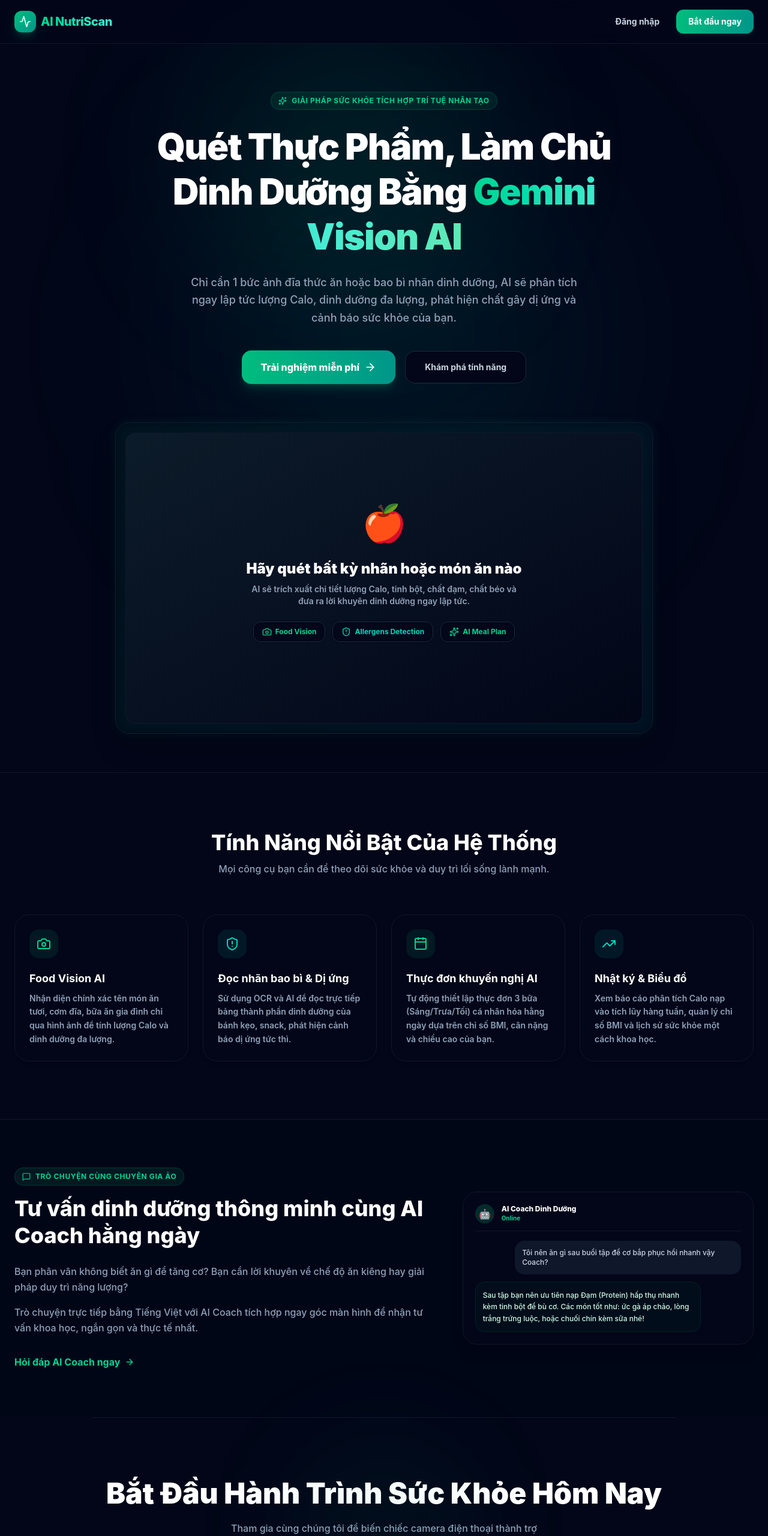
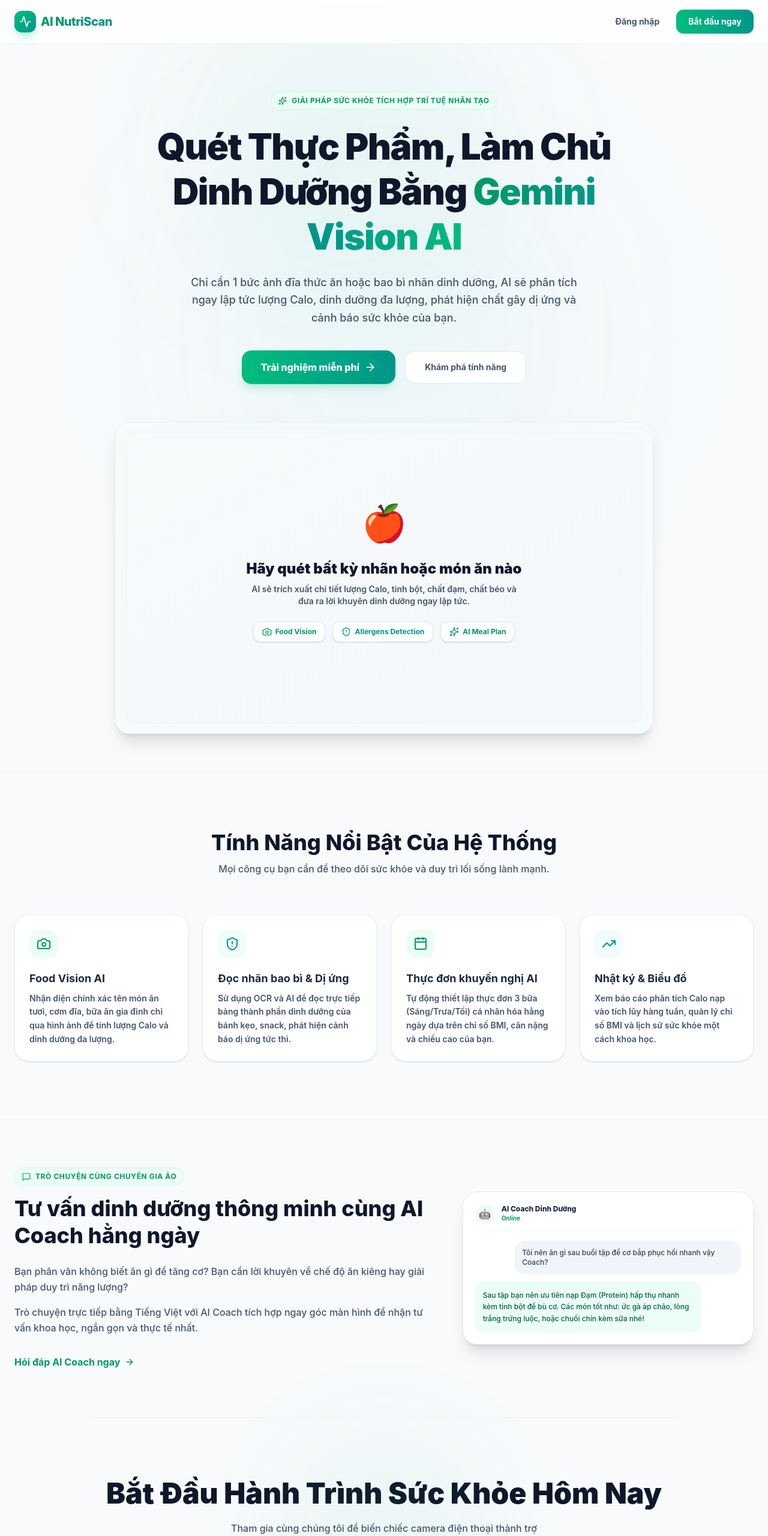
Before and after one commit to viethuy16062004/ai-food-scanner, a React (Vite) app in the folder frontend/: page / in a window 1280 px wide. Shown: the top 2560 px of the page at 60% size. Built offline with nearby package versions, Linux system fonts and the light colour scheme; no server answers.

Commit message:
style: change landing page background to light premium theme

```diff
--- a/frontend/src/components/user/LandingPage.jsx
+++ b/frontend/src/components/user/LandingPage.jsx
@@ -8,26 +8,26 @@
   const navigate = useNavigate();
 
   return (
-    <div className="min-h-screen bg-slate-950 text-slate-100 flex flex-col font-sans overflow-x-hidden selection:bg-emerald-500 selection:text-white">
+    <div className="min-h-screen bg-[#f8fafc] text-slate-800 flex flex-col font-sans overflow-x-hidden selection:bg-emerald-500 selection:text-white">
       {/* Decorative background glows */}
-      <div className="absolute top-0 left-1/4 w-[500px] h-[500px] bg-emerald-500/10 rounded-full blur-[120px] pointer-events-none"></div>
-      <div className="absolute top-1/3 right-1/4 w-[600px] h-[600px] bg-teal-500/10 rounded-full blur-[150px] pointer-events-none"></div>
+      <div className="absolute top-0 left-1/4 w-[500px] h-[500px] bg-emerald-500/5 rounded-full blur-[120px] pointer-events-none"></div>
+      <div className="absolute top-1/3 right-1/4 w-[600px] h-[600px] bg-teal-500/5 rounded-full blur-[150px] pointer-events-none"></div>
 
       {/* HEADER */}
-      <header className="sticky top-0 z-50 bg-slate-950/80 backdrop-blur-md border-b border-slate-900 px-6 py-4">
+      <header className="sticky top-0 z-50 bg-white/80 backdrop-blur-md border-b border-slate-100 px-6 py-4">
         <div className="max-w-7xl mx-auto flex items-center justify-between">
           <div className="flex items-center gap-2">
-            <div className="w-9 h-9 bg-gradient-to-br from-emerald-500 to-teal-600 rounded-xl flex items-center justify-center shadow-lg shadow-emerald-500/20">
+            <div className="w-9 h-9 bg-gradient-to-br from-emerald-500 to-teal-600 rounded-xl flex items-center justify-center shadow-lg shadow-emerald-500/25">
               <Activity className="w-5 h-5 text-white" />
             </div>
-            <span className="text-xl font-extrabold tracking-tight bg-gradient-to-r from-emerald-400 to-teal-300 bg-clip-text text-transparent">
+            <span className="text-xl font-extrabold tracking-tight bg-gradient-to-r from-emerald-600 to-teal-600 bg-clip-text text-transparent">
               AI NutriScan
             </span>
           </div>
           <div className="flex items-center gap-3">
             <button
               onClick={() => navigate("/login")}
-              className="text-sm font-bold text-slate-300 hover:text-white px-4 py-2.5 rounded-xl hover:bg-slate-900 transition-all focus:outline-none"
+              className="text-sm font-bold text-slate-600 hover:text-slate-900 px-4 py-2.5 rounded-xl hover:bg-slate-100 transition-all focus:outline-none"
             >
               Đăng nhập
             </button>
@@ -43,19 +43,19 @@
 
       {/* HERO SECTION */}
       <section className="relative pt-20 pb-16 px-6 max-w-7xl mx-auto text-center flex flex-col items-center">
-        <div className="inline-flex items-center gap-2 px-3 py-1.5 rounded-full bg-emerald-500/10 border border-emerald-500/20 text-emerald-400 text-xs font-bold uppercase tracking-wider mb-6">
+        <div className="inline-flex items-center gap-2 px-3 py-1.5 rounded-full bg-emerald-50 text-emerald-600 border border-emerald-100 text-xs font-bold uppercase tracking-wider mb-6">
           <Sparkles className="w-3.5 h-3.5" />
           Giải pháp sức khỏe tích hợp Trí tuệ nhân tạo
         </div>
 
-        <h1 className="text-4xl sm:text-6xl font-black tracking-tight text-white max-w-4xl leading-tight">
+        <h1 className="text-4xl sm:text-6xl font-black tracking-tight text-slate-900 max-w-4xl leading-tight">
           Quét Thực Phẩm, Làm Chủ Dinh Dưỡng Bằng{" "}
-          <span className="bg-gradient-to-r from-emerald-400 via-teal-300 to-emerald-300 bg-clip-text text-transparent">
+          <span className="bg-gradient-to-r from-emerald-600 via-teal-600 to-emerald-500 bg-clip-text text-transparent">
             Gemini Vision AI
           </span>
         </h1>
 
-        <p className="text-slate-400 text-base sm:text-lg max-w-2xl mt-6 leading-relaxed font-medium">
+        <p className="text-slate-600 text-base sm:text-lg max-w-2xl mt-6 leading-relaxed font-medium">
           Chỉ cần 1 bức ảnh đĩa thức ăn hoặc bao bì nhãn dinh dưỡng, AI sẽ phân tích ngay lập tức lượng Calo, dinh dưỡng đa lượng, phát hiện chất gây dị ứng và cảnh báo sức khỏe của bạn.
         </p>
 
@@ -69,30 +69,30 @@
           </button>
           <a
             href="#features"
-            className="w-full sm:w-auto text-slate-300 hover:text-white font-bold text-sm border border-slate-800 hover:border-slate-700 bg-slate-950 px-8 py-4 rounded-2xl transition-all hover:bg-slate-900 focus:outline-none text-center"
+            className="w-full sm:w-auto text-slate-600 hover:text-slate-950 font-bold text-sm border border-slate-200 hover:border-slate-300 bg-white px-8 py-4 rounded-2xl transition-all hover:bg-slate-50 focus:outline-none text-center"
           >
             Khám phá tính năng
           </a>
         </div>
 
         {/* Floating App Mockup Display */}
-        <div className="mt-16 w-full max-w-5xl rounded-3xl border border-slate-900 bg-slate-950/50 p-3 sm:p-4 backdrop-blur-md shadow-2xl relative">
-          <div className="absolute -inset-0.5 bg-gradient-to-r from-emerald-500/25 to-teal-500/25 rounded-3xl blur opacity-30 pointer-events-none"></div>
-          <div className="rounded-2xl border border-slate-900/80 overflow-hidden bg-slate-900 aspect-video flex items-center justify-center relative">
-            <div className="absolute inset-0 bg-gradient-to-br from-emerald-950/20 to-slate-950 flex flex-col items-center justify-center p-6 text-center">
+        <div className="mt-16 w-full max-w-5xl rounded-3xl border border-slate-100 bg-white/60 p-3 sm:p-4 backdrop-blur-md shadow-xl relative">
+          <div className="absolute -inset-0.5 bg-gradient-to-r from-emerald-500/10 to-teal-500/10 rounded-3xl blur opacity-30 pointer-events-none"></div>
+          <div className="rounded-2xl border border-slate-100 overflow-hidden bg-slate-50 aspect-video flex items-center justify-center relative">
+            <div className="absolute inset-0 bg-gradient-to-br from-emerald-50/10 to-slate-100/50 flex flex-col items-center justify-center p-6 text-center">
               <span className="text-6xl mb-4 animate-bounce">🍎</span>
-              <h3 className="text-xl sm:text-2xl font-black text-white">Hãy quét bất kỳ nhãn hoặc món ăn nào</h3>
-              <p className="text-slate-400 text-xs sm:text-sm mt-2 max-w-md font-semibold">
+              <h3 className="text-xl sm:text-2xl font-black text-slate-900">Hãy quét bất kỳ nhãn hoặc món ăn nào</h3>
+              <p className="text-slate-600 text-xs sm:text-sm mt-2 max-w-md font-semibold">
                 AI sẽ trích xuất chi tiết lượng Calo, tinh bột, chất đạm, chất béo và đưa ra lời khuyên dinh dưỡng ngay lập tức.
               </p>
               <div className="mt-6 flex gap-3 flex-wrap justify-center">
-                <span className="bg-slate-950/80 text-xs font-bold px-3.5 py-2 rounded-xl border border-slate-800 text-emerald-400 flex items-center gap-1.5 shadow-sm">
+                <span className="bg-white text-xs font-bold px-3.5 py-2 rounded-xl border border-slate-200 text-emerald-600 flex items-center gap-1.5 shadow-sm">
                   <Camera className="w-4 h-4" /> Food Vision
                 </span>
-                <span className="bg-slate-950/80 text-xs font-bold px-3.5 py-2 rounded-xl border border-slate-800 text-teal-400 flex items-center gap-1.5 shadow-sm">
+                <span className="bg-white text-xs font-bold px-3.5 py-2 rounded-xl border border-slate-200 text-teal-600 flex items-center gap-1.5 shadow-sm">
                   <ShieldAlert className="w-4 h-4" /> Allergens Detection
                 </span>
-                <span className="bg-slate-950/80 text-xs font-bold px-3.5 py-2 rounded-xl border border-slate-800 text-emerald-400 flex items-center gap-1.5 shadow-sm">
+                <span className="bg-white text-xs font-bold px-3.5 py-2 rounded-xl border border-slate-200 text-emerald-600 flex items-center gap-1.5 shadow-sm">
                   <Sparkles className="w-4 h-4" /> AI Meal Plan
                 </span>
               </div>
@@ -102,57 +102,57 @@
       </section>
 
       {/* FEATURES SECTION */}
-      <section id="features" className="py-24 px-6 max-w-7xl mx-auto border-t border-slate-900 relative">
+      <section id="features" className="py-24 px-6 max-w-7xl mx-auto border-t border-slate-100 relative">
         <div className="text-center mb-16">
-          <h2 className="text-3xl sm:text-4xl font-extrabold text-white">
+          <h2 className="text-3xl sm:text-4xl font-extrabold text-slate-900">
             Tính Năng Nổi Bật Của Hệ Thống
           </h2>
-          <p className="text-slate-400 text-sm sm:text-base mt-3 max-w-xl mx-auto font-medium">
+          <p className="text-slate-600 text-sm sm:text-base mt-3 max-w-xl mx-auto font-medium">
             Mọi công cụ bạn cần để theo dõi sức khỏe và duy trì lối sống lành mạnh.
           </p>
         </div>
 
         <div className="grid grid-cols-1 md:grid-cols-2 lg:grid-cols-4 gap-6">
           {/* Card 1 */}
-          <div className="p-6 bg-slate-950 border border-slate-900 rounded-3xl hover:border-emerald-500/30 transition-all hover:-translate-y-1 shadow-md hover:shadow-emerald-500/5 group">
-            <div className="w-12 h-12 bg-emerald-500/10 text-emerald-400 rounded-2xl flex items-center justify-center mb-5 group-hover:scale-110 transition-transform">
+          <div className="p-6 bg-white border border-slate-100 rounded-3xl hover:border-emerald-500/30 transition-all hover:-translate-y-1 shadow-sm hover:shadow-lg hover:shadow-emerald-500/5 group">
+            <div className="w-12 h-12 bg-emerald-50 text-emerald-600 rounded-2xl flex items-center justify-center mb-5 group-hover:scale-110 transition-transform">
               <Camera className="w-6 h-6" />
             </div>
-            <h3 className="text-lg font-bold text-white mb-2">Food Vision AI</h3>
-            <p className="text-slate-400 text-xs sm:text-sm leading-relaxed font-semibold">
+            <h3 className="text-lg font-bold text-slate-800 mb-2">Food Vision AI</h3>
+            <p className="text-slate-600 text-xs sm:text-sm leading-relaxed font-semibold">
               Nhận diện chính xác tên món ăn tươi, cơm đĩa, bữa ăn gia đình chỉ qua hình ảnh để tính lượng Calo và dinh dưỡng đa lượng.
             </p>
           </div>
 
           {/* Card 2 */}
-          <div className="p-6 bg-slate-950 border border-slate-900 rounded-3xl hover:border-emerald-500/30 transition-all hover:-translate-y-1 shadow-md hover:shadow-emerald-500/5 group">
-            <div className="w-12 h-12 bg-teal-500/10 text-teal-400 rounded-2xl flex items-center justify-center mb-5 group-hover:scale-110 transition-transform">
+          <div className="p-6 bg-white border border-slate-100 rounded-3xl hover:border-emerald-500/30 transition-all hover:-translate-y-1 shadow-sm hover:shadow-lg hover:shadow-emerald-500/5 group">
+            <div className="w-12 h-12 bg-teal-50 text-teal-600 rounded-2xl flex items-center justify-center mb-5 group-hover:scale-110 transition-transform">
               <ShieldAlert className="w-6 h-6" />
             </div>
-            <h3 className="text-lg font-bold text-white mb-2">Đọc nhãn bao bì & Dị ứng</h3>
-            <p className="text-slate-400 text-xs sm:text-sm leading-relaxed font-semibold">
+            <h3 className="text-lg font-bold text-slate-800 mb-2">Đọc nhãn bao bì & Dị ứng</h3>
+            <p className="text-slate-600 text-xs sm:text-sm leading-relaxed font-semibold">
               Sử dụng OCR và AI để đọc trực tiếp bảng thành phần dinh dưỡng của bánh kẹo, snack, phát hiện cảnh báo dị ứng tức thì.
             </p>
           </div>
 
           {/* Card 3 */}
-          <div className="p-6 bg-slate-950 border border-slate-900 rounded-3xl hover:border-emerald-500/30 transition-all hover:-translate-y-1 shadow-md hover:shadow-emerald-500/5 group">
-            <div className="w-12 h-12 bg-emerald-500/10 text-emerald-400 rounded-2xl flex items-center justify-center mb-5 group-hover:scale-110 transition-transform">
+          <div className="p-6 bg-white border border-slate-100 rounded-3xl hover:border-emerald-500/30 transition-all hover:-translate-y-1 shadow-sm hover:shadow-lg hover:shadow-emerald-500/5 group">
+            <div className="w-12 h-12 bg-emerald-50 text-emerald-600 rounded-2xl flex items-center justify-center mb-5 group-hover:scale-110 transition-transform">
               <Calendar className="w-6 h-6" />
             </div>
-            <h3 className="text-lg font-bold text-white mb-2">Thực đơn khuyến nghị AI</h3>
-            <p className="text-slate-400 text-xs sm:text-sm leading-relaxed font-semibold">
+            <h3 className="text-lg font-bold text-slate-800 mb-2">Thực đơn khuyến nghị AI</h3>
+            <p className="text-slate-600 text-xs sm:text-sm leading-relaxed font-semibold">
               Tự động thiết lập thực đơn 3 bữa (Sáng/Trưa/Tối) cá nhân hóa hằng ngày dựa trên chỉ số BMI, cân nặng và chiều cao của bạn.
             </p>
           </div>
 
           {/* Card 4 */}
-          <div className="p-6 bg-slate-950 border border-slate-900 rounded-3xl hover:border-emerald-500/30 transition-all hover:-translate-y-1 shadow-md hover:shadow-emerald-500/5 group">
-            <div className="w-12 h-12 bg-teal-500/10 text-teal-400 rounded-2xl flex items-center justify-center mb-5 group-hover:scale-110 transition-transform">
+          <div className="p-6 bg-white border border-slate-100 rounded-3xl hover:border-emerald-500/30 transition-all hover:-translate-y-1 shadow-sm hover:shadow-lg hover:shadow-emerald-500/5 group">
+            <div className="w-12 h-12 bg-teal-50 text-teal-600 rounded-2xl flex items-center justify-center mb-5 group-hover:scale-110 transition-transform">
               <TrendingUp className="w-6 h-6" />
             </div>
-            <h3 className="text-lg font-bold text-white mb-2">Nhật ký & Biểu đồ</h3>
-            <p className="text-slate-400 text-xs sm:text-sm leading-relaxed font-semibold">
+            <h3 className="text-lg font-bold text-slate-800 mb-2">Nhật ký & Biểu đồ</h3>
+            <p className="text-slate-600 text-xs sm:text-sm leading-relaxed font-semibold">
               Xem báo cáo phân tích Calo nạp vào tích lũy hàng tuần, quản lý chỉ số BMI và lịch sử sức khỏe một cách khoa học.
             </p>
           </div>
@@ -160,46 +160,46 @@
       </section>
 
       {/* AI COACH INTRO */}
-      <section className="py-20 px-6 bg-slate-950/40 border-t border-slate-900">
+      <section className="py-20 px-6 bg-slate-50 border-t border-slate-100">
         <div className="max-w-7xl mx-auto grid grid-cols-1 lg:grid-cols-12 gap-12 items-center">
           <div className="lg:col-span-7">
-            <div className="inline-flex items-center gap-2 px-3 py-1.5 rounded-full bg-emerald-500/10 border border-emerald-500/20 text-emerald-400 text-xs font-bold uppercase tracking-wider mb-4">
+            <div className="inline-flex items-center gap-2 px-3 py-1.5 rounded-full bg-emerald-50 border border-emerald-100 text-emerald-600 text-xs font-bold uppercase tracking-wider mb-4">
               <MessageSquare className="w-3.5 h-3.5" />
               Trò chuyện cùng chuyên gia ảo
             </div>
-            <h2 className="text-3xl sm:text-4xl font-extrabold text-white leading-tight">
+            <h2 className="text-3xl sm:text-4xl font-extrabold text-slate-900 leading-tight">
               Tư vấn dinh dưỡng thông minh cùng AI Coach hằng ngày
             </h2>
-            <p className="text-slate-400 text-sm sm:text-base mt-6 leading-relaxed font-medium">
+            <p className="text-slate-600 text-sm sm:text-base mt-6 leading-relaxed font-medium">
               Bạn phân vân không biết ăn gì để tăng cơ? Bạn cần lời khuyên về chế độ ăn kiêng hay giải pháp duy trì năng lượng?
             </p>
-            <p className="text-slate-400 text-sm sm:text-base mt-4 leading-relaxed font-medium">
+            <p className="text-slate-600 text-sm sm:text-base mt-4 leading-relaxed font-medium">
               Trò chuyện trực tiếp bằng Tiếng Việt với AI Coach tích hợp ngay góc màn hình để nhận tư vấn khoa học, ngắn gọn và thực tế nhất.
             </p>
             <button
               onClick={() => navigate("/login")}
-              className="mt-8 flex items-center gap-2 text-emerald-400 font-bold hover:text-emerald-300 transition-colors"
+              className="mt-8 flex items-center gap-2 text-emerald-600 font-bold hover:text-emerald-700 transition-colors"
             >
               Hỏi đáp AI Coach ngay
               <ArrowRight className="w-4 h-4" />
             </button>
           </div>
 
-          <div className="lg:col-span-5 bg-slate-950 border border-slate-900 rounded-3xl p-5 shadow-xl relative">
-            <div className="flex items-center gap-3 border-b border-slate-900 pb-3 mb-4">
-              <div className="w-8 h-8 rounded-full bg-emerald-500/20 flex items-center justify-center text-emerald-400">
+          <div className="lg:col-span-5 bg-white border border-slate-200/80 rounded-3xl p-5 shadow-xl relative">
+            <div className="flex items-center gap-3 border-b border-slate-100 pb-3 mb-4">
+              <div className="w-8 h-8 rounded-full bg-emerald-50 flex items-center justify-center text-emerald-600">
                 🤖
               </div>
               <div>
-                <h4 className="text-xs font-extrabold text-white">AI Coach Dinh Dưỡng</h4>
-                <p className="text-[10px] text-emerald-400 font-bold">Online</p>
+                <h4 className="text-xs font-extrabold text-slate-800">AI Coach Dinh Dưỡng</h4>
+                <p className="text-[10px] text-emerald-600 font-bold">Online</p>
               </div>
             </div>
             <div className="flex flex-col gap-3 max-h-[220px] overflow-y-auto">
-              <div className="bg-slate-900 text-slate-300 text-xs p-3 rounded-2xl self-end max-w-[85%] font-medium">
+              <div className="bg-slate-100 text-slate-700 text-xs p-3 rounded-2xl self-end max-w-[85%] font-medium">
                 Tôi nên ăn gì sau buổi tập để cơ bắp phục hồi nhanh vậy Coach?
               </div>
-              <div className="bg-emerald-950/20 border border-emerald-900/30 text-emerald-100 text-xs p-3 rounded-2xl self-start max-w-[85%] font-medium leading-relaxed">
+              <div className="bg-emerald-50 border border-emerald-100/50 text-emerald-800 text-xs p-3 rounded-2xl self-start max-w-[85%] font-medium leading-relaxed">
                 Sau tập bạn nên ưu tiên nạp Đạm (Protein) hấp thụ nhanh kèm tinh bột để bù cơ. Các món tốt như: ức gà áp chảo, lòng trắng trứng luộc, hoặc chuối chín kèm sữa nhé!
               </div>
             </div>
@@ -208,13 +208,13 @@
       </section>
 
       {/* CALL TO ACTION */}
-      <section className="py-24 px-6 text-center max-w-7xl mx-auto border-t border-slate-900 relative">
+      <section className="py-24 px-6 text-center max-w-7xl mx-auto border-t border-slate-100 relative">
         <div className="absolute top-1/2 left-1/2 -translate-x-1/2 -translate-y-1/2 w-[350px] h-[350px] bg-emerald-500/5 rounded-full blur-[80px] pointer-events-none"></div>
 
-        <h2 className="text-3xl sm:text-5xl font-black text-white leading-tight">
+        <h2 className="text-3xl sm:text-5xl font-black text-slate-900 leading-tight">
           Bắt Đầu Hành Trình Sức Khỏe Hôm Nay
         </h2>
-        <p className="text-slate-400 text-sm sm:text-base mt-4 max-w-lg mx-auto font-medium">
+        <p className="text-slate-600 text-sm sm:text-base mt-4 max-w-lg mx-auto font-medium">
           Tham gia cùng chúng tôi để biến chiếc camera điện thoại thành trợ lý sức khỏe cá nhân thông minh nhất.
         </p>
 
@@ -228,7 +228,7 @@
       </section>
 
       {/* FOOTER */}
-      <footer className="bg-slate-950 border-t border-slate-900 py-8 px-6 text-center mt-auto">
+      <footer className="bg-slate-50 border-t border-slate-100 py-8 px-6 text-center mt-auto">
         <div className="max-w-7xl mx-auto flex flex-col sm:flex-row items-center justify-between gap-4">
           <p className="text-xs text-slate-500 font-medium">
             © {new Date().getFullYear()} AI NutriScan. Phát triển bởi Sinh viên thực tập SDC.
```
